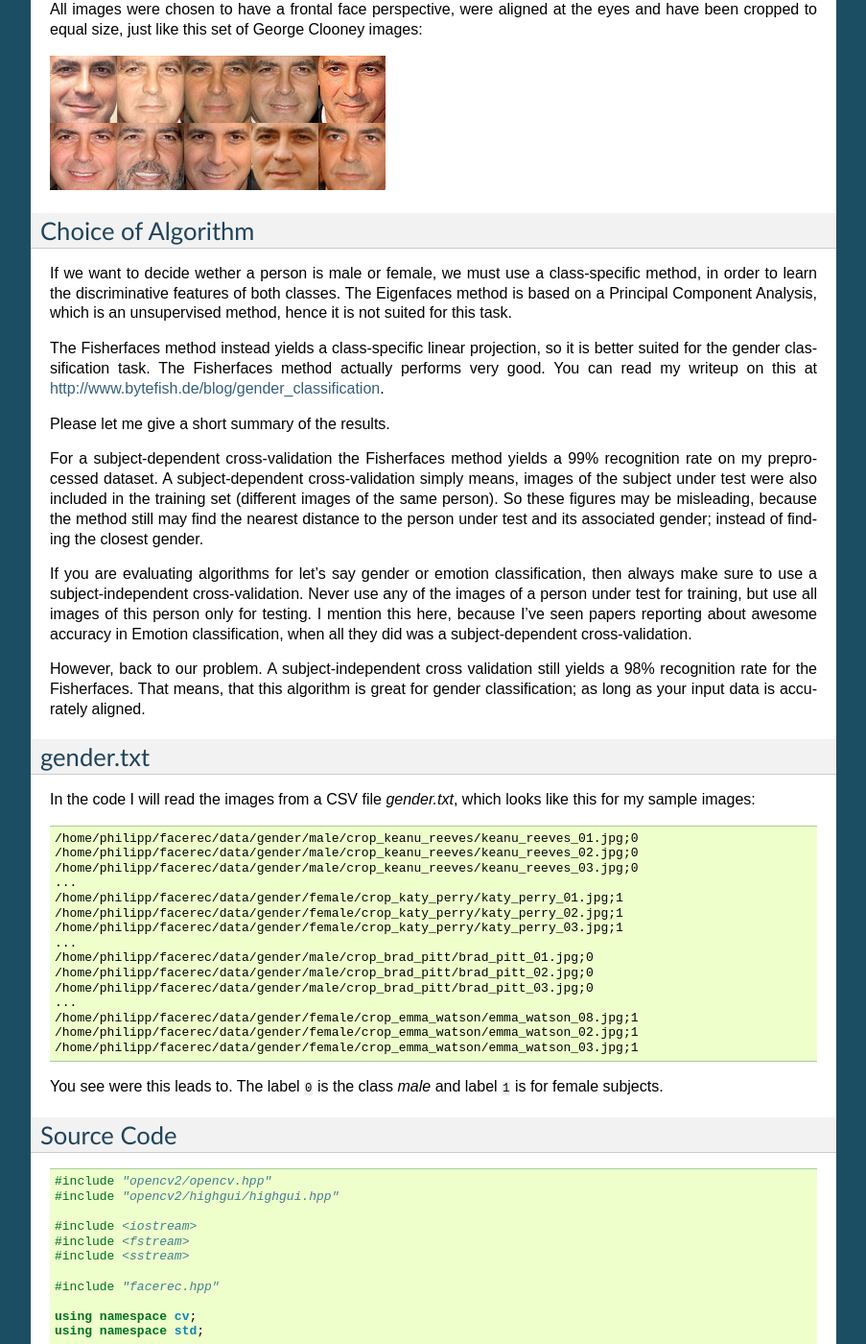
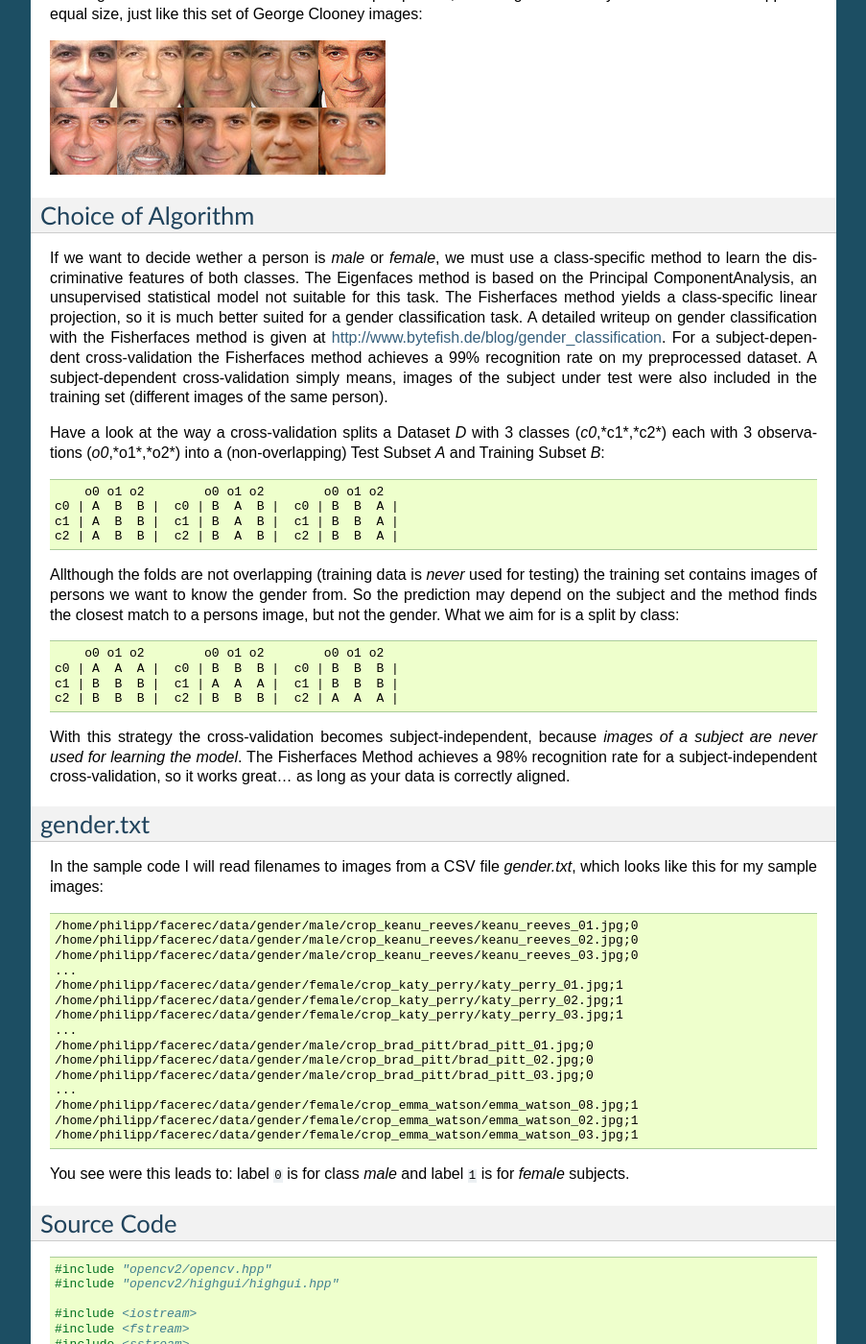
Before and after one commit to bytefish/libfacerec, a Sphinx documentation site: the page built from doc/source/api/example/example_gender_classification.rst, in a window 1280 px wide and 1400 px high, scrolled down 665 px. Shown: the whole window at 96% size, without its empty margins (198-1101 px from the left). Built offline with Sphinx 7.4.7, drawn with Linux system fonts in a browser that asks for light colours; formulas are drawn with MathJax 3; some of the changed text lies outside the part shown.

Commit message:
Tutorial on gender classification reworked.

```diff
--- a/doc/source/api/example/example_gender_classification.rst
+++ b/doc/source/api/example/example_gender_classification.rst
@@ -4,19 +4,12 @@ Gender Classification with OpenCV (and libfacerec)
 Introduction
 ------------
 
-A lot of people interested in face recognition are also interested in gender
-classification. In this tutorial you'll learn how to perform gender
-classification with OpenCV and libfacerec.
+You want to decide wether a given face is *male* or *female*. In this tutorial you'll learn how to perform a gender classification with OpenCV and libfacerec.
 
 Prerequisites
 -------------
 
-First of all you'll need some sample images of male and female faces. I have
-decided to search celebrity faces using `Google Images <http://www.google.com/images>`_
-with the faces filter turned on (my god, they have great algorithms at `Google <http://www.google.com>`_!).
-
-My database has 8 male and 5 female subjects, each with 10 images. Here are the
-names if you aren't that creative:
+First of all you'll need some sample images of male and female faces. I've decided to search faces of celebrities using `Google Images <http://www.google.com/images>`_ with the faces filter turned on (my god, they have great algorithms at `Google <http://www.google.com>`_!). My database has 8 male and 5 female subjects, each with 10 images. Here are the names, if you don't know who to search:
 
 * Angelina Jolie
 * Arnold Schwarzenegger
@@ -32,53 +25,39 @@ names if you aren't that creative:
 * Patrick Stewart
 * Tom Cruise
 
-
-All images were chosen to have a frontal face perspective, were aligned at the
-eyes and have been cropped to equal size, just like this set of George Clooney
-images:
+All images were chosen to have a frontal face perspective, were aligned at the eyes and have been cropped to equal size, just like this set of George Clooney images:
 
 .. image:: /img/tutorial/gender_classification/clooney.png
 
 Choice of Algorithm
 -------------------
 
-If we want to decide wether a person is male or female, we must use a
-class-specific method, in order to learn the discriminative features of
-both classes. The Eigenfaces method is based on a Principal Component
-Analysis, which is an unsupervised method, hence it is not suited for this task.
+If we want to decide wether a person is *male* or *female*, we must use a class-specific method to learn the discriminative features of both classes. The Eigenfaces method is based on the Principal ComponentAnalysis, an unsupervised statistical model not suitable for this task. The Fisherfaces method yields a class-specific linear projection, so it is much better suited for a gender classification task. A detailed writeup on gender classification with the Fisherfaces method is given at `<http://www.bytefish.de/blog/gender_classification>`_. For a subject-dependent cross-validation the Fisherfaces method achieves a 99% recognition rate on my preprocessed dataset. A subject-dependent cross-validation simply means, images of the subject under test were also included in the training set (different images of the same person).
 
-The Fisherfaces method instead yields a class-specific linear projection, so it
-is better suited for the gender classification task. The Fisherfaces method
-actually performs very good. You can read my writeup on this at
-`<http://www.bytefish.de/blog/gender_classification>`_.
+Have a look at the way a cross-validation splits a Dataset *D* with 3 classes (*c0*,*c1*,*c2*) each with 3 observations (*o0*,*o1*,*o2*) into a (non-overlapping) Test Subset *A* and Training Subset *B*:
 
-Please let me give a short summary of the results.
+.. code-block:: none
 
-For a subject-dependent cross-validation the Fisherfaces method yields a 99%
-recognition rate on my preprocessed dataset. A subject-dependent
-cross-validation simply means, images of the subject under test were also
-included in the training set (different images of the same person). So these
-figures may be misleading, because the method still may find the nearest
-distance to the person under test and its associated gender; instead of finding
-the closest gender.
+      o0 o1 o2        o0 o1 o2        o0 o1 o2
+  c0 | A  B  B |  c0 | B  A  B |  c0 | B  B  A |
+  c1 | A  B  B |  c1 | B  A  B |  c1 | B  B  A |
+  c2 | A  B  B |  c2 | B  A  B |  c2 | B  B  A |
 
-If you are evaluating algorithms for let's say gender or emotion classification,
-then always make sure to use a subject-independent cross-validation. Never use
-any of the images of a person under test for training, but use all images of
-this person only for testing. I mention this here, because I've seen papers
-reporting about awesome accuracy in Emotion classification, when all they did
-was a subject-dependent cross-validation.
+Allthough the folds are not overlapping (training data is *never* used for testing) the training set contains images of persons we want to know the gender from. So the prediction may depend on the subject and the method finds the closest match to a persons image, but not the gender. What we aim for is a split by class:
 
-However, back to our problem. A subject-independent cross validation still
-yields a 98% recognition rate for the Fisherfaces. That means, that this
-algorithm is great for gender classification; as long as your input data
-is accurately aligned.
+.. code-block:: none
+
+      o0 o1 o2        o0 o1 o2        o0 o1 o2
+  c0 | A  A  A |  c0 | B  B  B |  c0 | B  B  B |
+  c1 | B  B  B |  c1 | A  A  A |  c1 | B  B  B |
+  c2 | B  B  B |  c2 | B  B  B |  c2 | A  A  A |
+
+With this strategy the cross-validation becomes subject-independent, because *images of a subject are never used for learning the model*. The Fisherfaces Method achieves a 98% recognition rate for a subject-independent cross-validation, so it works great... as long as your data is correctly aligned.
 
 gender.txt
 ----------
 
-In the code I will read the images from a CSV file *gender.txt*, which looks
-like this for my sample images:
+In the sample code I will read filenames to images from a CSV file *gender.txt*, which looks like this for my sample images:
 
 .. code-block:: none
 
@@ -184,12 +162,11 @@ Source Code
 Results
 -------
 
-If you run the program with your *gender.txt*, you'll see the Fisherface that
-best separates male and female images:
+If you run the program with your *gender.txt*, you'll see the Fisherface that best separates male and female images:
 
 .. image:: /img/tutorial/gender_classification/fisherface_0.png
 
-and the prediction should yield the correct gender:
+And the prediction should yield the correct gender:
 
 .. code-block:: none
 
```
Also changed, not shown: other parts of doc/source/api/example/example_gender_classification.rst (+1 -2 lines).
